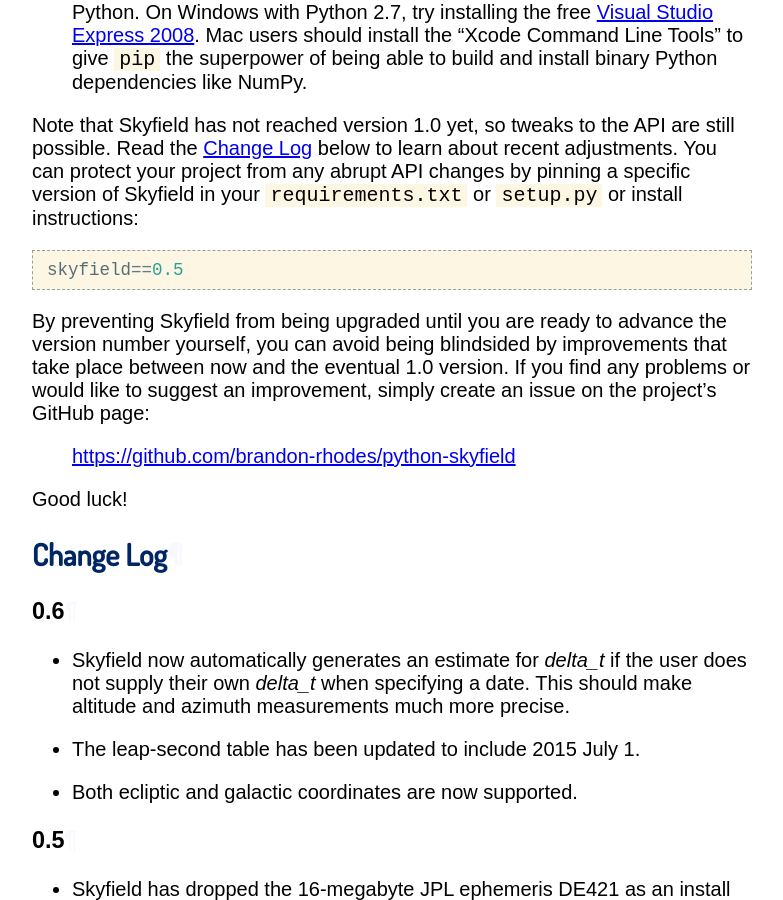
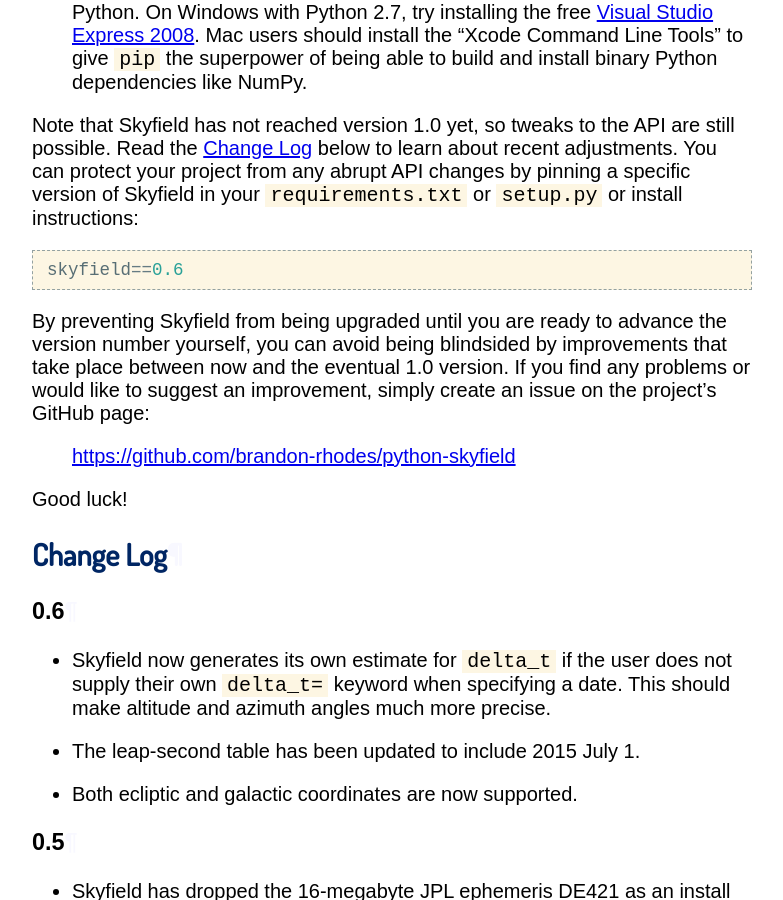
Before and after one commit to skyfielders/python-skyfield, a Sphinx documentation site: the page built from skyfield/documentation/installation.rst, in a window 1280 px wide and 900 px high, scrolled down 559 px. Shown: the whole window, without its empty margins (248-1031 px from the left). Built offline with Sphinx 7.4.7, drawn with Linux system fonts in a browser that asks for light colours.

Commit message:
Upgrade version number to 0.6

```diff
--- a/skyfield/__init__.py
+++ b/skyfield/__init__.py
@@ -5,5 +5,5 @@
 the source code, as well as the http://rhodesmill.org/skyfield/ site!
 
 """
-VERSION = (0, 5)
+VERSION = (0, 6)
 __version__ = '.'.join(map(str, VERSION))
--- a/skyfield/documentation/installation.rst
+++ b/skyfield/documentation/installation.rst
@@ -43,7 +43,7 @@
 by pinning a specific version of Skyfield
 in your ``requirements.txt`` or ``setup.py`` or install instructions::
 
-    skyfield==0.5
+    skyfield==0.6
 
 By preventing Skyfield from being upgraded
 until you are ready to advance the version number yourself,
@@ -64,9 +64,9 @@
 0.6
 ---
 
-* Skyfield now automatically generates an estimate for `delta_t` if the
-  user does not supply their own `delta_t` when specifying a date.  This
-  should make altitude and azimuth measurements much more precise.
+* Skyfield now generates its own estimate for ``delta_t`` if the user
+  does not supply their own ``delta_t=`` keyword when specifying a date.
+  This should make altitude and azimuth angles much more precise.
 
 * The leap-second table has been updated to include 2015 July 1.
 
```
